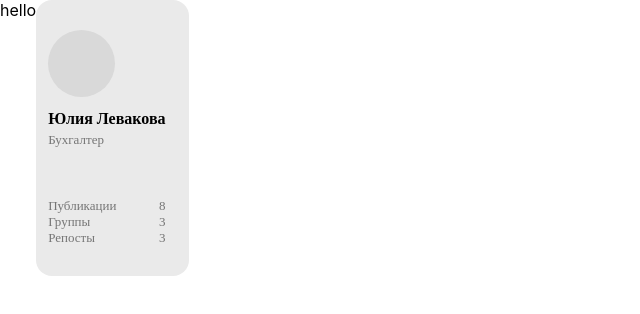
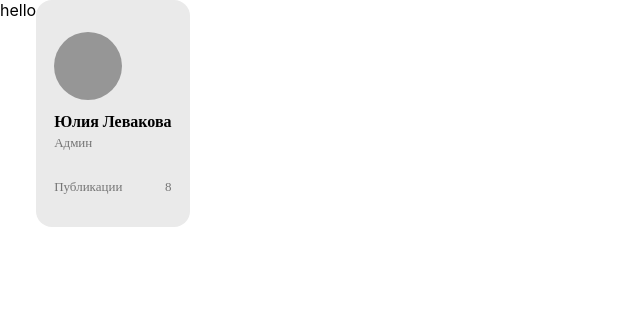
Before and after one commit to social-network-ya-practicum/frontend, a React (Create React App) app: page / in a window 1280 px wide. Shown: the top 314 px of the page, without its empty margins (0-640 px from the left). Built offline with nearby package versions, Linux system fonts and the light colour scheme.

Commit message:
fix: profile-block поправил верстку в соответствии с макетом

```diff
--- a/src/components/profile-block/profile-block.jsx
+++ b/src/components/profile-block/profile-block.jsx
@@ -5,22 +5,11 @@ function ProfileBlock() {
     <div className={styles.block}>
       <div className={styles.photo}> </div>
       <h2 className={styles.name}>Юлия Левакова</h2>
-      <p className={styles.prof}>Бухгалтер</p>
-
-      <ul className={styles.list}>
-        <li className={styles.item}>
-          <p className={styles.text}>Публикации</p>
-          <span className={styles.span}>8</span>
-        </li>
-        <li className={styles.item}>
-          <p className={styles.text}>Группы</p>
-          <span className={styles.span}>3</span>
-        </li>
-        <li className={styles.item}>
-          <p className={styles.text}>Репосты</p>
-          <span className={styles.span}>3</span>
-        </li>
-      </ul>
+      <p className={styles.role}>Админ</p>
+      <div className={styles.item}>
+        <p className={styles.text}>Публикации</p>
+        <span className={styles.span}>8</span>
+      </div>
     </div>
   )
 }
--- a/src/components/profile-block/profile-block.module.scss
+++ b/src/components/profile-block/profile-block.module.scss
@@ -2,14 +2,14 @@
 .block{
   border-radius: 16px;
   background-color: #EAEAEA;
-  padding: 30px 23px 30px 12px;
+  padding: 32px 18px;
 }
 
 .photo{
   border-radius: 50%;
-  width: 67px;
-  height: 67px;
-  background-color: #D9D9D9;
+  width: 68px;
+  height: 68px;
+  background-color: #969696;
 }
 
 .name{
@@ -21,7 +21,7 @@
   margin: 12px 0 4px 0;
 }
 
-.prof{
+.role{
   margin: 0;
   font-family: 'Proxima Nova';
   font-style: normal;
@@ -31,15 +31,18 @@
   color: #757575;
 }
 
-.list{
-  list-style: none;
-  margin: 50px 0 0 0;
-  padding: 0;
-}
+// .list{
+//   display: grid;
+//   list-style: none;
+//   margin: 50px 0 0 0;
+//   padding: 0;
+//   gap: 10px;
+// }
 
 .item{
   display: flex;
   justify-content: space-between;
+  margin-top: 28px;
 }
 
 .text{
```
